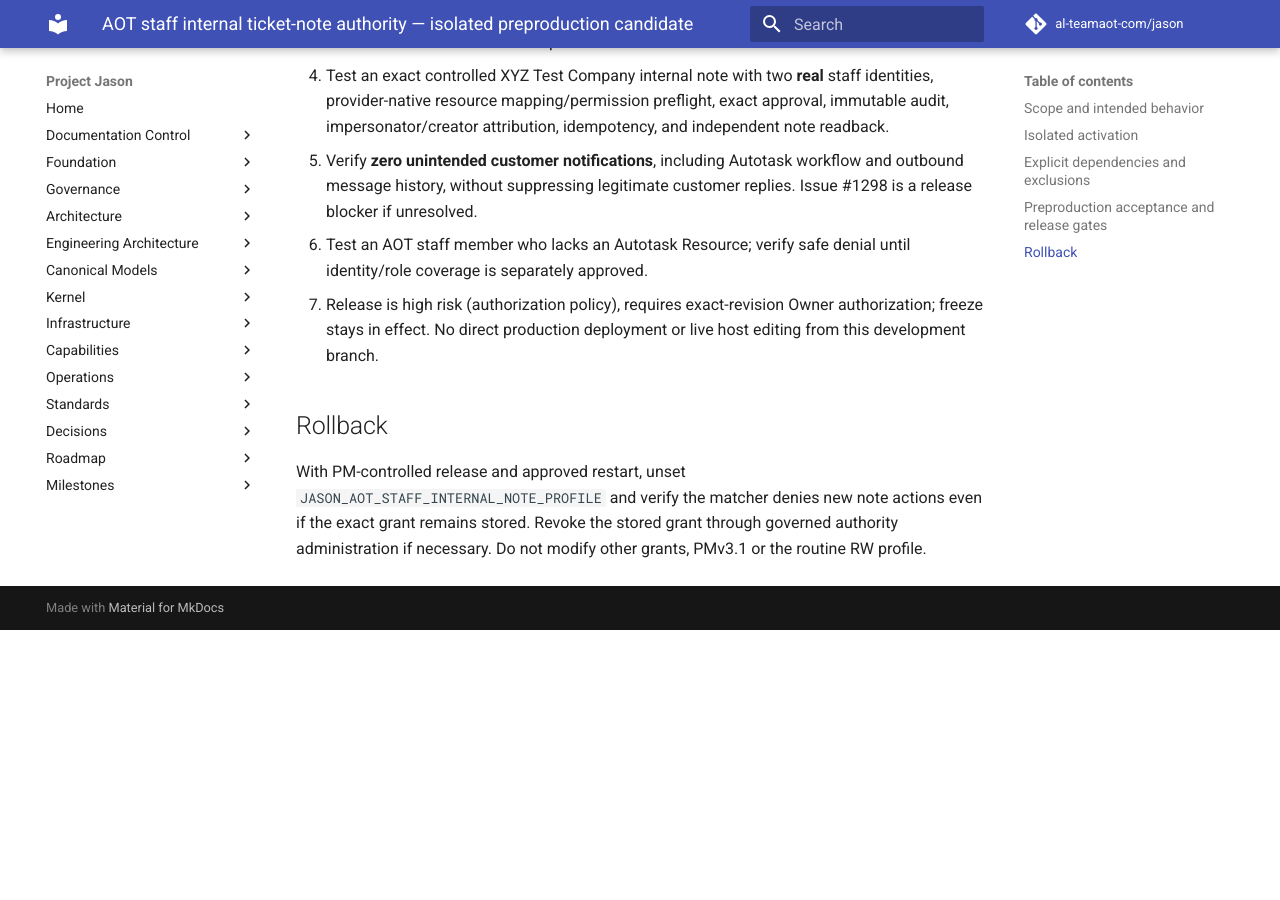
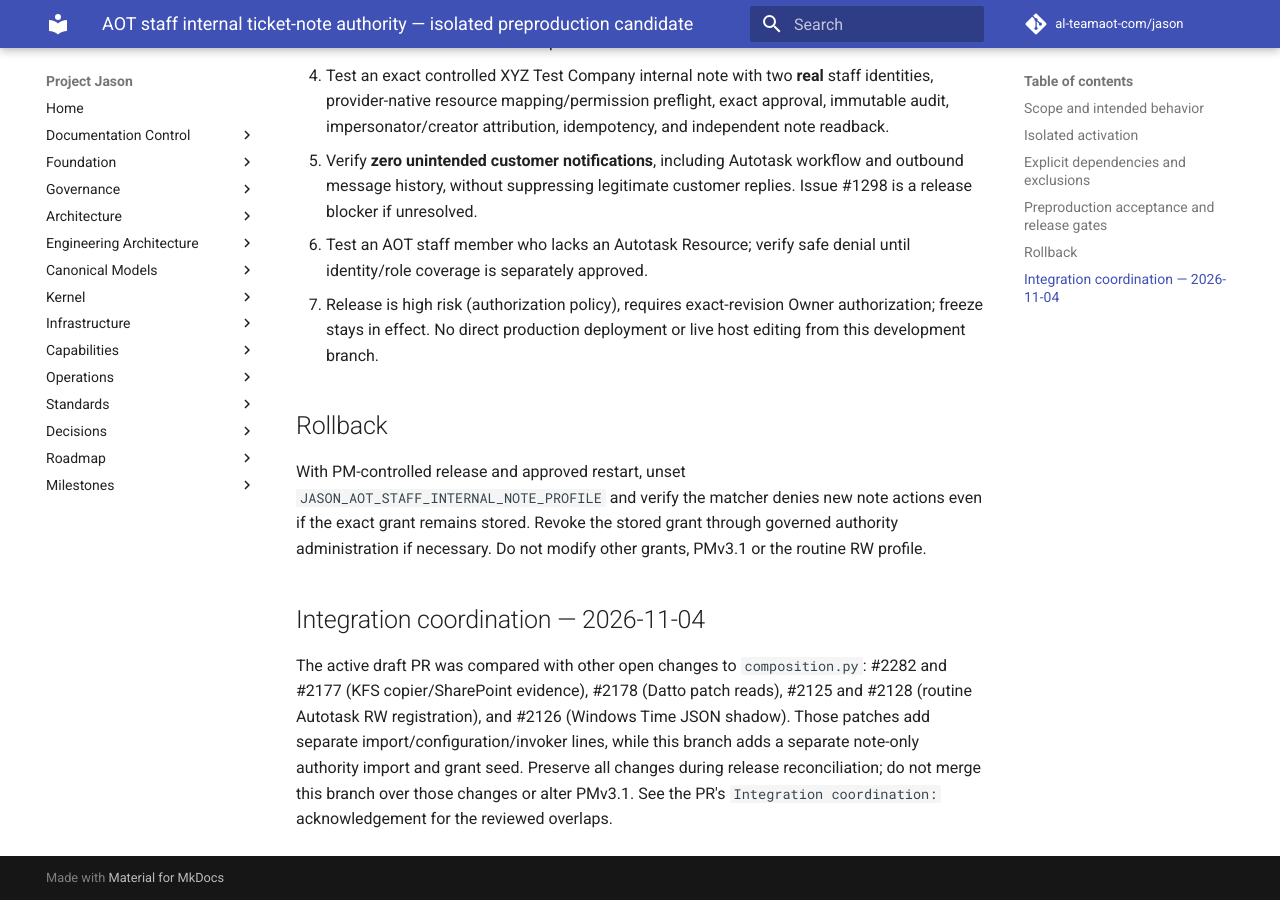
Before and after one commit to al-teamaot-com/jason, an MkDocs documentation site: the page built from docs/operations/AOT-Staff-Internal-Note-Authority.md, in a window 1280 px wide and 900 px high, scrolled down 1839 px. Built offline with MkDocs 1.6.1 and Material for MkDocs 9.7.7, drawn with Linux system fonts in a browser that asks for light colours; comment, search, counter and statistics services are not loaded; before the commit the page ends 2469 px from its top, so only the background shows below that.

Commit message:
Record reviewed composition overlaps and PMv3.1 isolation for integration gate

```diff
--- a/docs/operations/AOT-Staff-Internal-Note-Authority.md
+++ b/docs/operations/AOT-Staff-Internal-Note-Authority.md
@@ -48,3 +48,7 @@ Internal-note visibility metadata is not enough to ensure no customer notificati
 ## Rollback
 
 With PM-controlled release and approved restart, unset `JASON_AOT_STAFF_INTERNAL_NOTE_PROFILE` and verify the matcher denies new note actions even if the exact grant remains stored. Revoke the stored grant through governed authority administration if necessary. Do not modify other grants, PMv3.1 or the routine RW profile.
+
+## Integration coordination — 2026-11-04
+
+The active draft PR was compared with other open changes to `composition.py`: #2282 and #2177 (KFS copier/SharePoint evidence), #2178 (Datto patch reads), #2125 and #2128 (routine Autotask RW registration), and #2126 (Windows Time JSON shadow). Those patches add separate import/configuration/invoker lines, while this branch adds a separate note-only authority import and grant seed. Preserve all changes during release reconciliation; do not merge this branch over those changes or alter PMv3.1. See the PR's `Integration coordination:` acknowledgement for the reviewed overlaps.
```
